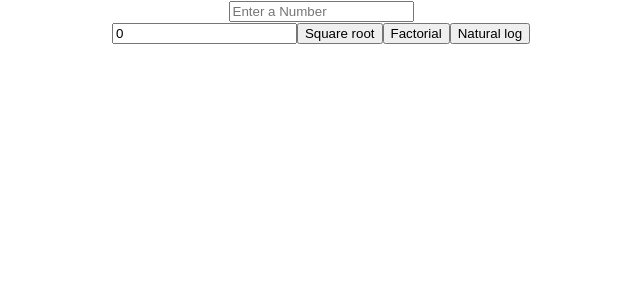
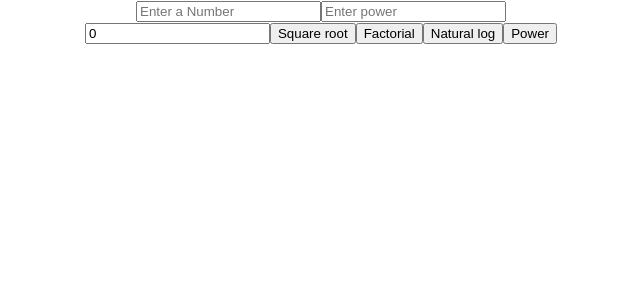
Before and after one commit to ParthGami/miniproject, a React (Create React App) app: page / in a window 1280 px wide. Shown: the top 300 px of the page, without its empty margins (319-959 px from the left). Built offline with nearby package versions, Linux system fonts and the light colour scheme.

Commit message:
Power function implemented

```diff
--- a/src/App.js
+++ b/src/App.js
@@ -16,6 +16,7 @@ class App extends Component {
     this.factorial = this.factorial.bind(this)
     this.fact = this.fact.bind(this)
     this.naturalLog = this.naturalLog.bind(this)
+    this.power = this.power.bind(this)
   }
 
   squareRoot = (event) => {
@@ -53,15 +54,27 @@ class App extends Component {
     })
   }
 
+  power = (event) => {
+    const a = document.getElementById('number').value
+    const b = document.getElementById('power').value
+    const temp = Math.pow(a,b)
+    this.setState({
+      x:a,
+      answer:temp
+    })
+  }
+
   render(){
     return (
       <div className="App">
         <input type="number" id="number" placeholder="Enter a Number"></input>
+        <input type="number" id='power' placeholder='Enter power'></input>
         <Calculator
         onclick = {this.squareRoot}
         value = {this.state.answer}
         facto = {this.fact}
-        log = {this.naturalLog} />
+        log = {this.naturalLog}
+        pow = {this.power} />
       </div>
     )
   }
--- a/src/calculator.js
+++ b/src/calculator.js
@@ -14,6 +14,7 @@ const calculator = (props) => {
             <button type='button' onClick={ (event) => { props.onclick(event)}}>Square root</button>
             <button type='button' onClick = {(event) => {props.facto(event)}}>Factorial</button>
             <button type='button' onClick = {(event) => {props.log(event)}}>Natural log</button>
+            <button type='button' onClick = {(event) => {props.pow(event)}}>Power</button>
         </div>
     )
 }
```
